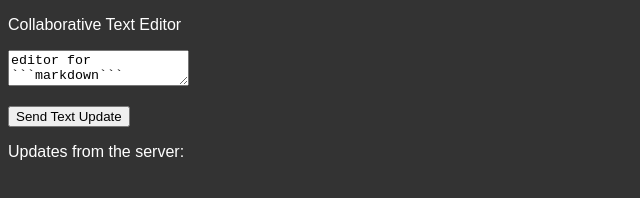
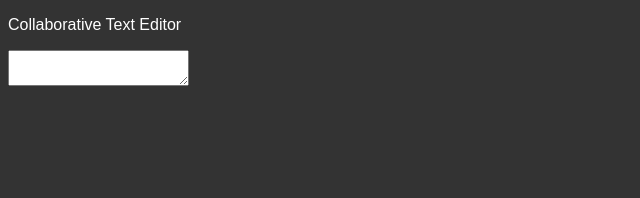
Before and after one commit to mountainflo/collaborative-text-editor, a website built with webpack: page frontend/index.html in a window 1280 px wide. Shown: the whole page, without its empty margins (0-640 px from the left). Built offline with nearby package versions, Linux system fonts and the light colour scheme.

Commit message:
#20 clean index.html and remove unused fields

````diff
--- a/frontend/index.html
+++ b/frontend/index.html
@@ -10,13 +10,9 @@
     <p>Collaborative Text Editor</p>
 
     <p>
-        <textarea id="editorTextArea">editor for ```markdown``` *start* writing ...</textarea>
+        <textarea id="editorTextArea"></textarea>
     </p>
 
-    <p><button type="button" id="sendTextUpdate" name="sendTextUpdate">Send Text Update</button></p>
-
-    <p>Updates from the server:</p>
-    <p id="textFromServer"></p>
 </div>
 </body>
 </html>
````
